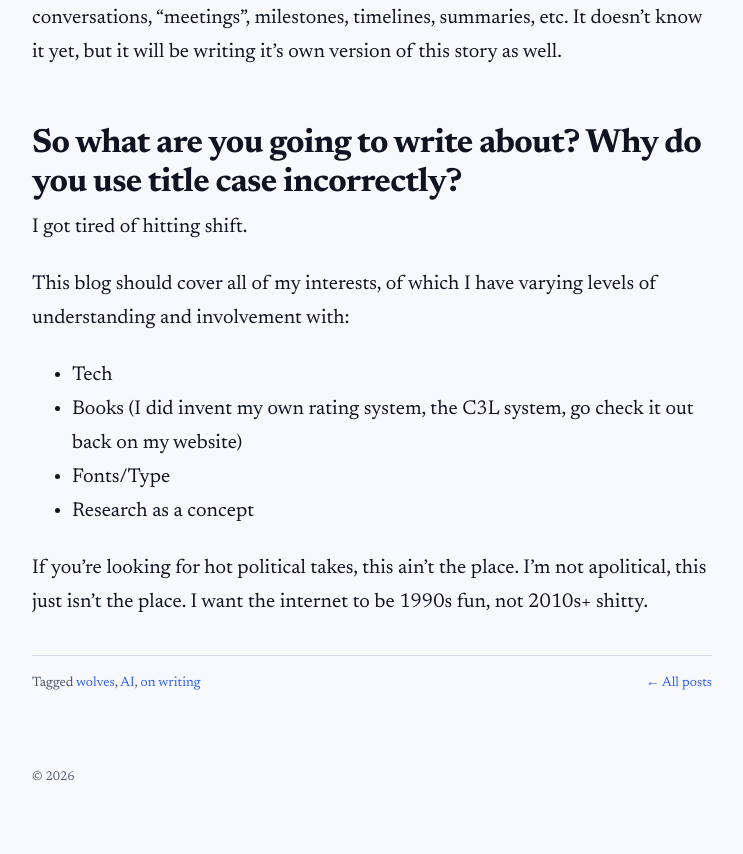
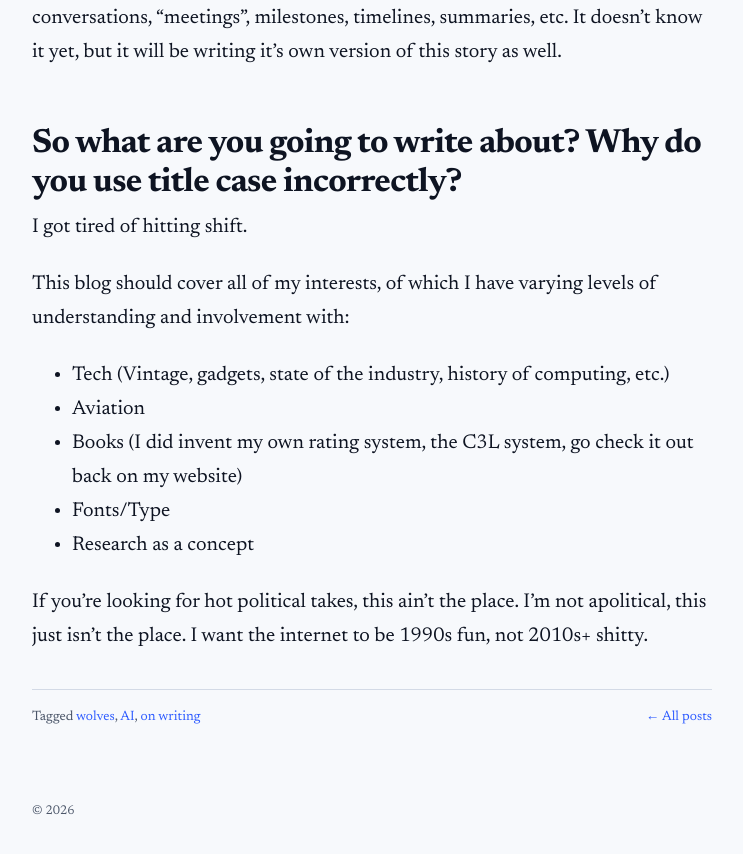
Before and after one commit to WPTK/blog, a Jekyll site: the page built from _posts/2026-09-29-why.md, in a window 1280 px wide and 900 px high, scrolled down 1329 px. Shown: the top 854 px of the window, without its empty margins (268-1011 px from the left). Built offline with Jekyll 4.4.1, drawn with Linux system fonts in a browser that asks for light colours.

Commit message:
Update _posts/2026-09-29-why.md (via Pages CMS)

```diff
--- a/_posts/2026-09-29-why.md
+++ b/_posts/2026-09-29-why.md
@@ -40,7 +40,8 @@ I got tired of hitting shift.
 
 This blog should cover all of my interests, of which I have varying levels of understanding and involvement with:
 
-- Tech
+- Tech (Vintage, gadgets, state of the industry, history of computing, etc.)
+- Aviation
 - Books (I did invent my own rating system, the C3L system, go check it out back on my website)
 - Fonts/Type
 - Research as a concept
```
